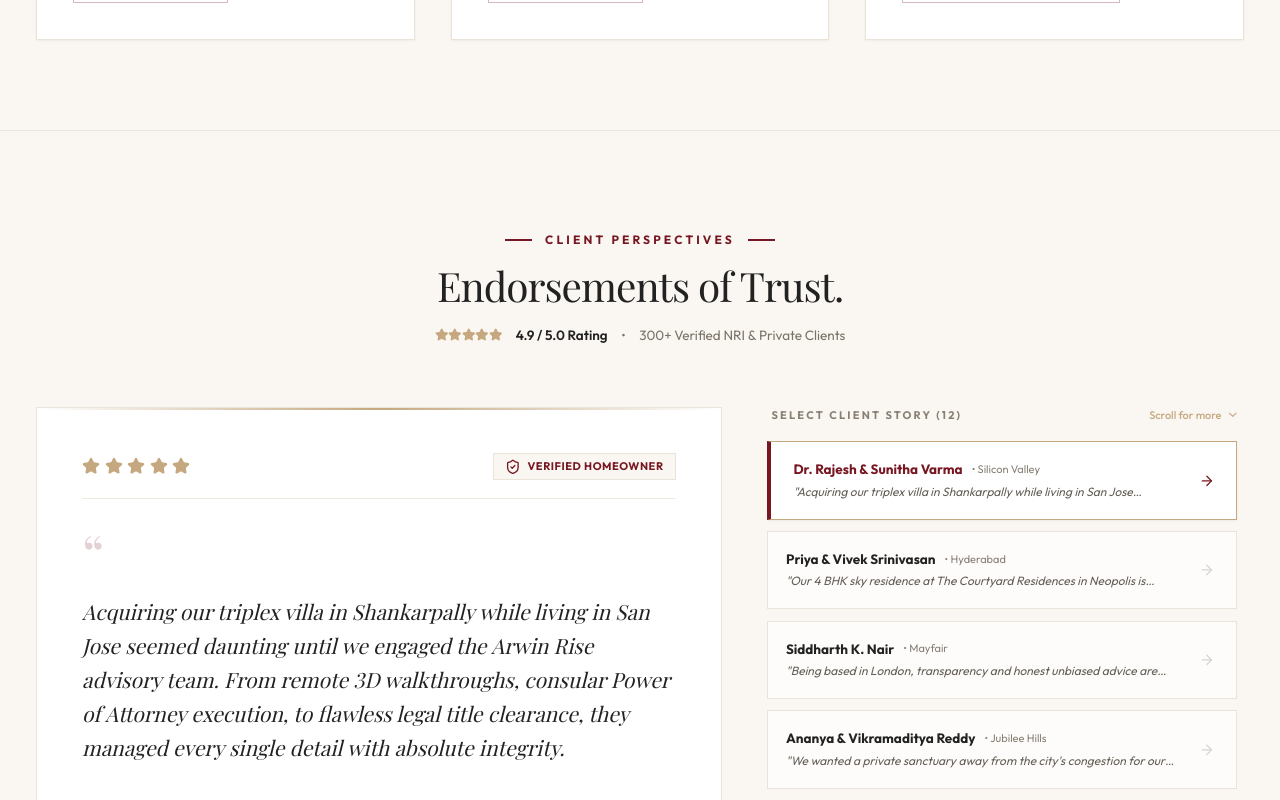
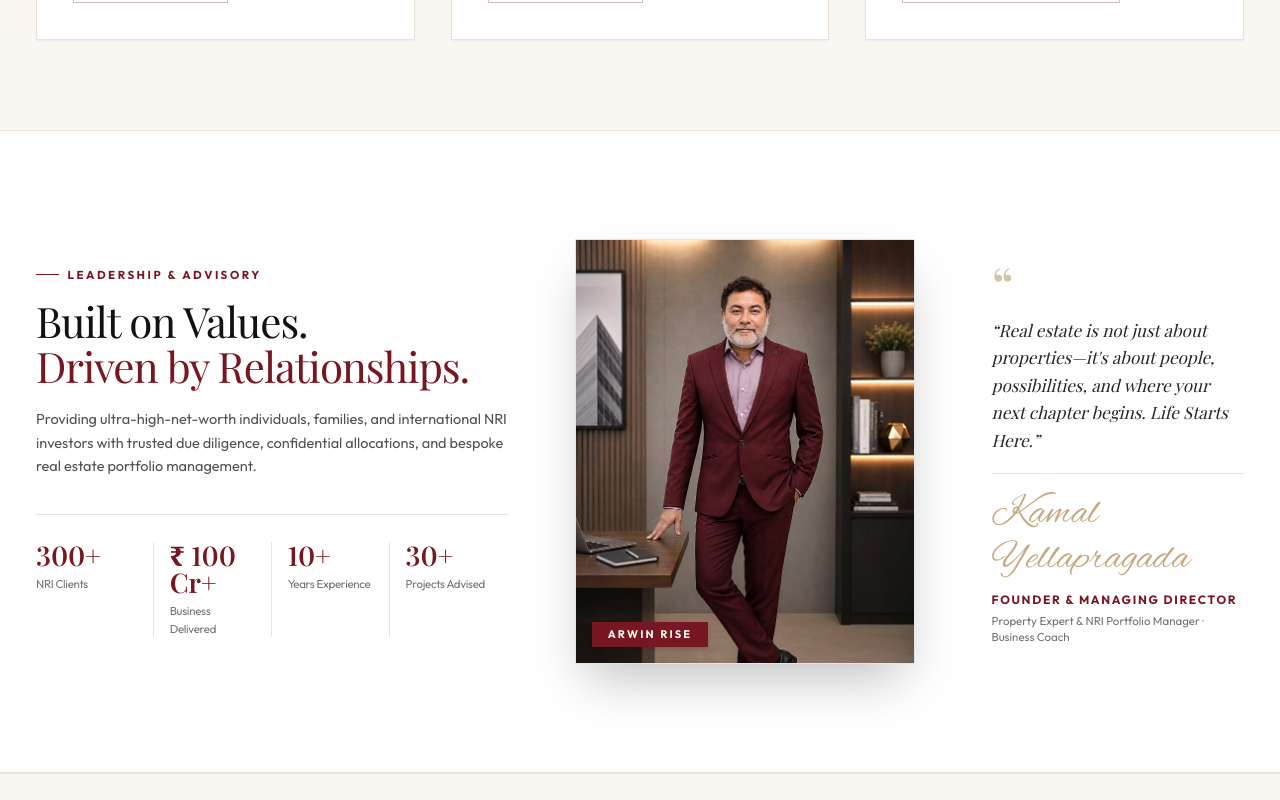
Before and after one commit to vishnuoctact/arwin-rise, a React (Vite) app: page / in a window 1280 px wide. Shown: the part 3880-4680 px from the top of the page. Built offline with nearby package versions, Linux system fonts and the light colour scheme; no server answers; the HTML template or start-up script is replaced by a standard one; a web font is replaced by a local one.

Commit message:
feat: add Leadership & Advisory founder section to homepage after bespoke advisory

```diff
--- a/src/components/TrustSection.tsx
+++ b/src/components/TrustSection.tsx
@@ -1,14 +1,13 @@
 import React from 'react';
-import { LEADERSHIP, STATS } from '../data/properties';
 import { motion } from 'framer-motion';
 
 export const TrustSection: React.FC = () => {
   return (
-    <section id="about" className="py-14 sm:py-16 lg:py-20 bg-white border-t border-[#EAE3DA]">
+    <section id="leadership" className="py-16 sm:py-20 lg:py-24 bg-white border-y border-[#EAE3DA]">
       <div className="max-w-7xl mx-auto px-4 sm:px-6 lg:px-8">
 
-        {/* 3-Column Split Matching Reference Design */}
-        <div className="grid grid-cols-1 lg:grid-cols-12 gap-8 lg:gap-12 items-center">
+        {/* 3-Column Luxury Leadership & Advisory Grid */}
+        <div className="grid grid-cols-1 lg:grid-cols-12 gap-10 lg:gap-8 xl:gap-12 items-center">
 
           {/* Left Column (5 Cols): Tag, Title, Advisory Narrative & 4 Stats Horizontal Row */}
           <motion.div
@@ -16,43 +15,74 @@ export const TrustSection: React.FC = () => {
             whileInView={{ opacity: 1, y: 0 }}
             viewport={{ once: true, margin: "0px 0px 80px 0px" }}
             transition={{ duration: 0.5, ease: [0.22, 1, 0.36, 1] }}
-            className="lg:col-span-5 space-y-6"
+            className="lg:col-span-5 flex flex-col justify-between"
           >
-            <div className="space-y-3">
-              <div className="flex items-center gap-2">
+            <div>
+              {/* Overline Tag */}
+              <div className="flex items-center gap-2 mb-3.5">
                 <span className="w-5 h-[1.5px] bg-[#771722]"></span>
-                <span className="text-[11px] font-sans font-bold tracking-[0.24em] text-[#771722] uppercase">
-                  {LEADERSHIP.tag}
+                <span className="text-[11.5px] font-sans font-bold tracking-[0.22em] text-[#771722] uppercase">
+                  LEADERSHIP & ADVISORY
                 </span>
               </div>
-              <h2 className="font-serif text-3xl sm:text-4xl lg:text-[40px] text-[#222222] font-normal leading-[1.18] tracking-tight">
+
+              {/* Main Headline */}
+              <h2 className="font-serif text-3xl sm:text-4xl lg:text-[42px] text-[#141210] font-normal leading-[1.18] tracking-tight mb-4">
                 Built on Values.<br />
                 <span className="text-[#771722]">Driven by Relationships.</span>
               </h2>
-              <p className="text-sm sm:text-[14.5px] font-sans text-[#55504A] leading-relaxed pt-1">
+
+              {/* Advisory Body */}
+              <p className="text-sm sm:text-[14.5px] font-sans text-neutral-600 font-normal leading-relaxed mb-8 max-w-lg">
                 Providing ultra-high-net-worth individuals, families, and international NRI investors with trusted due diligence, confidential allocations, and bespoke real estate portfolio management.
               </p>
             </div>
 
-            {/* 4 Stats in horizontal row with vertical dividers */}
-            <div className="grid grid-cols-2 sm:grid-cols-4 gap-4 sm:gap-2 pt-2 border-y border-[#EAE3DA] py-5">
-              {STATS.map((stat, idx) => (
-                <div
-                  key={idx}
-                  className="pr-2 border-r border-[#EAE3DA] last:border-r-0"
-                >
-                  <div className="font-serif text-2xl sm:text-[25px] lg:text-[27px] text-[#771722] font-bold tracking-tight" style={{ fontVariantNumeric: 'lining-nums' }}>
-                    {stat.value}
-                  </div>
-                  <div className="text-xs sm:text-[12px] font-sans font-semibold text-[#666058] mt-1 leading-snug">
-                    {stat.label}
-                  </div>
+            {/* 4 Stats in horizontal row with clean vertical dividers */}
+            <div className="pt-6 border-t border-neutral-200 grid grid-cols-2 sm:grid-cols-4 gap-4 sm:gap-0">
+              {/* Stat 1 */}
+              <div className="sm:pr-3.5 sm:border-r border-neutral-200">
+                <div className="font-serif text-2xl sm:text-[27px] text-[#771722] font-semibold leading-none mb-1.5" style={{ fontVariantNumeric: 'lining-nums' }}>
+                  300+
                 </div>
-              ))}
+                <div className="text-[11.5px] text-neutral-500 font-sans tracking-tight">
+                  NRI Clients
+                </div>
+              </div>
+
+              {/* Stat 2 */}
+              <div className="sm:px-3.5 sm:border-r border-neutral-200">
+                <div className="font-serif text-2xl sm:text-[27px] text-[#771722] font-semibold leading-none mb-1.5" style={{ fontVariantNumeric: 'lining-nums' }}>
+                  ₹ 100 Cr+
+                </div>
+                <div className="text-[11.5px] text-neutral-500 font-sans tracking-tight">
+                  Business Delivered
+                </div>
+              </div>
+
+              {/* Stat 3 */}
+              <div className="sm:px-3.5 sm:border-r border-neutral-200">
+                <div className="font-serif text-2xl sm:text-[27px] text-[#771722] font-semibold leading-none mb-1.5" style={{ fontVariantNumeric: 'lining-nums' }}>
+                  10+
+                </div>
+                <div className="text-[11.5px] text-neutral-500 font-sans tracking-tight">
+                  Years Experience
+                </div>
+              </div>
+
+              {/* Stat 4 */}
+              <div className="sm:pl-3.5">
+                <div className="font-serif text-2xl sm:text-[27px] text-[#771722] font-semibold leading-none mb-1.5" style={{ fontVariantNumeric: 'lining-nums' }}>
+                  30+
+                </div>
+                <div className="text-[11.5px] text-neutral-500 font-sans tracking-tight">
+                  Projects Advised
+                </div>
+              </div>
             </div>
           </motion.div>
 
-          {/* Middle Column (4 Cols): Founder Portrait */}
+          {/* Middle Column (4 Cols): Founder Portrait with ARWIN RISE Stamp */}
           <motion.div
             initial={{ opacity: 0, y: 16 }}
             whileInView={{ opacity: 1, y: 0 }}
@@ -60,49 +90,55 @@ export const TrustSection: React.FC = () => {
             transition={{ duration: 0.5, ease: [0.22, 1, 0.36, 1], delay: 0.1 }}
             className="lg:col-span-4 flex justify-center items-center"
           >
-            <div className="relative w-full max-w-[320px] aspect-[3/4] overflow-hidden bg-[#FAF7F2] shadow-xl border-2 border-[#EAE3DA] hover:border-[#C5A880] transition-colors group">
+            <div className="relative w-full max-w-[340px] aspect-[4/5] overflow-hidden bg-[#FAF7F2] shadow-2xl border border-neutral-200 group">
               <img
-                src={LEADERSHIP.image}
-                alt={LEADERSHIP.name}
-                className="w-full h-full object-cover object-top filter brightness-[1.01] contrast-[1.02] transition-transform duration-700 group-hover:scale-103"
+                src="/images/founder-pro.jpg"
+                alt="Kamal Yellapragada - Founder & Managing Director, ARWIN RISE"
+                className="w-full h-full object-cover object-top filter brightness-[1.01] transition-transform duration-700 group-hover:scale-103"
+                onError={(e) => {
+                  (e.target as HTMLImageElement).src = '/images/founder.jpg';
+                }}
               />
-              <div className="absolute inset-0 bg-gradient-to-t from-[#7A1522]/25 via-transparent to-transparent pointer-events-none"></div>
+              <div className="absolute inset-0 bg-gradient-to-t from-black/20 via-transparent to-transparent pointer-events-none" />
 
-              {/* Discreet Brand Stamp */}
-              <div className="absolute bottom-3 left-3 bg-[#771722] text-[#C5A880] px-3.5 py-1 text-[10px] font-sans font-bold tracking-widest uppercase shadow-md">
+              {/* Discrete ARWIN RISE Stamp */}
+              <div className="absolute bottom-3.5 left-3.5 bg-[#771722] text-[#FAF7F2] px-3.5 py-1 text-[10px] font-sans font-bold tracking-[0.2em] uppercase shadow-md">
                 ARWIN RISE
               </div>
             </div>
           </motion.div>
 
-          {/* Right Column (3 Cols): Quote + Signature + Title */}
+          {/* Right Column (3 Cols): Quote + Signature + Role */}
           <motion.div
             initial={{ opacity: 0, y: 16 }}
             whileInView={{ opacity: 1, y: 0 }}
             viewport={{ once: true, margin: "0px 0px 80px 0px" }}
             transition={{ duration: 0.5, ease: [0.22, 1, 0.36, 1], delay: 0.15 }}
-            className="lg:col-span-3 space-y-5 lg:pl-2"
+            className="lg:col-span-3 flex flex-col justify-center space-y-4 lg:pl-2"
           >
-            <div className="relative">
-              {/* Burgundy Quotation Mark */}
-              <div className="text-[#771722]/25 text-6xl font-serif leading-none -mb-4 select-none">
+            <div>
+              {/* Elegant Gold Quote Mark */}
+              <div className="text-4xl sm:text-5xl font-serif text-[#C5A880]/70 leading-none mb-1 select-none">
                 “
               </div>
-              <blockquote className="font-serif text-xl sm:text-[21px] text-[#222222] italic font-normal leading-relaxed mb-4">
-                {LEADERSHIP.quote}
+              <blockquote className="font-serif text-base sm:text-[17px] text-neutral-800 italic font-normal leading-relaxed">
+                “Real estate is not just about properties—it's about people, possibilities, and where your next chapter begins. Life Starts Here.”
               </blockquote>
             </div>
 
-            {/* Signature & Multi-Disciplinary Role */}
-            <div className="pt-3 border-t border-[#EAE3DA] space-y-1.5">
-              <div className="font-signature text-3xl sm:text-4xl text-[#C5A880] font-normal leading-tight">
-                {LEADERSHIP.name}
+            {/* Divider Line */}
+            <div className="w-full h-[1px] bg-neutral-200 my-2" />
+
+            {/* Signature & Title Block */}
+            <div className="space-y-1">
+              <div className="font-signature text-3xl sm:text-4xl text-[#C5A880] font-normal leading-tight select-none">
+                Kamal Yellapragada
               </div>
-              <div className="text-sm font-sans font-bold text-[#771722] uppercase tracking-wider">
-                {LEADERSHIP.role}
+              <div className="text-[12px] font-sans font-bold text-[#771722] uppercase tracking-[0.14em] pt-1">
+                FOUNDER & MANAGING DIRECTOR
               </div>
-              <div className="text-xs sm:text-[13px] font-sans font-semibold text-[#55504A] leading-normal">
-                {LEADERSHIP.designationLine}
+              <div className="text-[11.5px] font-sans text-neutral-500 leading-snug">
+                Property Expert & NRI Portfolio Manager · Business Coach
               </div>
             </div>
           </motion.div>
--- a/src/pages/HomePage.tsx
+++ b/src/pages/HomePage.tsx
@@ -3,6 +3,7 @@ import { Hero } from '../components/Hero';
 import { ValueProps } from '../components/ValueProps';
 import { CollectionSection } from '../components/CollectionSection';
 import { ServicesAndTestimonials } from '../components/ServicesAndTestimonials';
+import { TrustSection } from '../components/TrustSection';
 import { ReviewsSection } from '../components/ReviewsSection';
 import { PostLuxuryPropertyBanner } from '../components/PostLuxuryPropertyBanner';
 import { PartnerWithUsBanner } from '../components/PartnerWithUsBanner';
@@ -75,6 +76,9 @@ export const HomePage: React.FC<HomePageProps> = ({
         onRequestPreview={onRequestPreview}
       />
 
+      {/* Leadership & Advisory (Founder Section) */}
+      <TrustSection />
+
       {/* Verified Client Reviews & Endorsements */}
       <ReviewsSection
         onRequestPreview={onRequestPreview}
```
